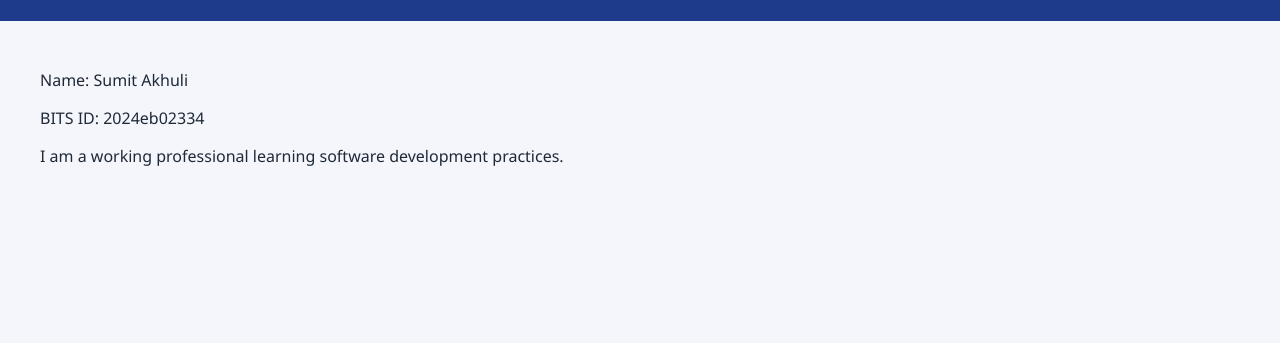
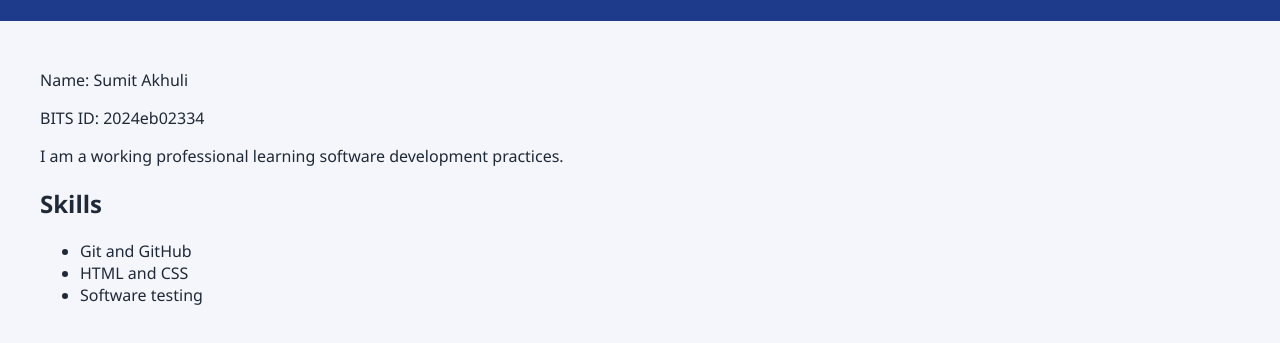
Before and after one commit to sumitakhuli/sdp-git-workflow, a plain HTML site: page about.html in a window 1280 px wide. Shown: the part 135-478 px from the top of the page. Drawn offline with Linux system fonts and the light colour scheme.

Commit message:
Update about page with skills section

```diff
--- a/about.html
+++ b/about.html
@@ -24,6 +24,12 @@
         <p>Name: Sumit Akhuli</p>
         <p>BITS ID: 2024eb02334</p>
         <p>I am a working professional learning software development practices.</p>
+        <h2>Skills</h2>
+        <ul>
+            <li>Git and GitHub</li>
+            <li>HTML and CSS</li>
+            <li>Software testing</li>
+        </ul>
     </main>
 </body>
 </html>
```
